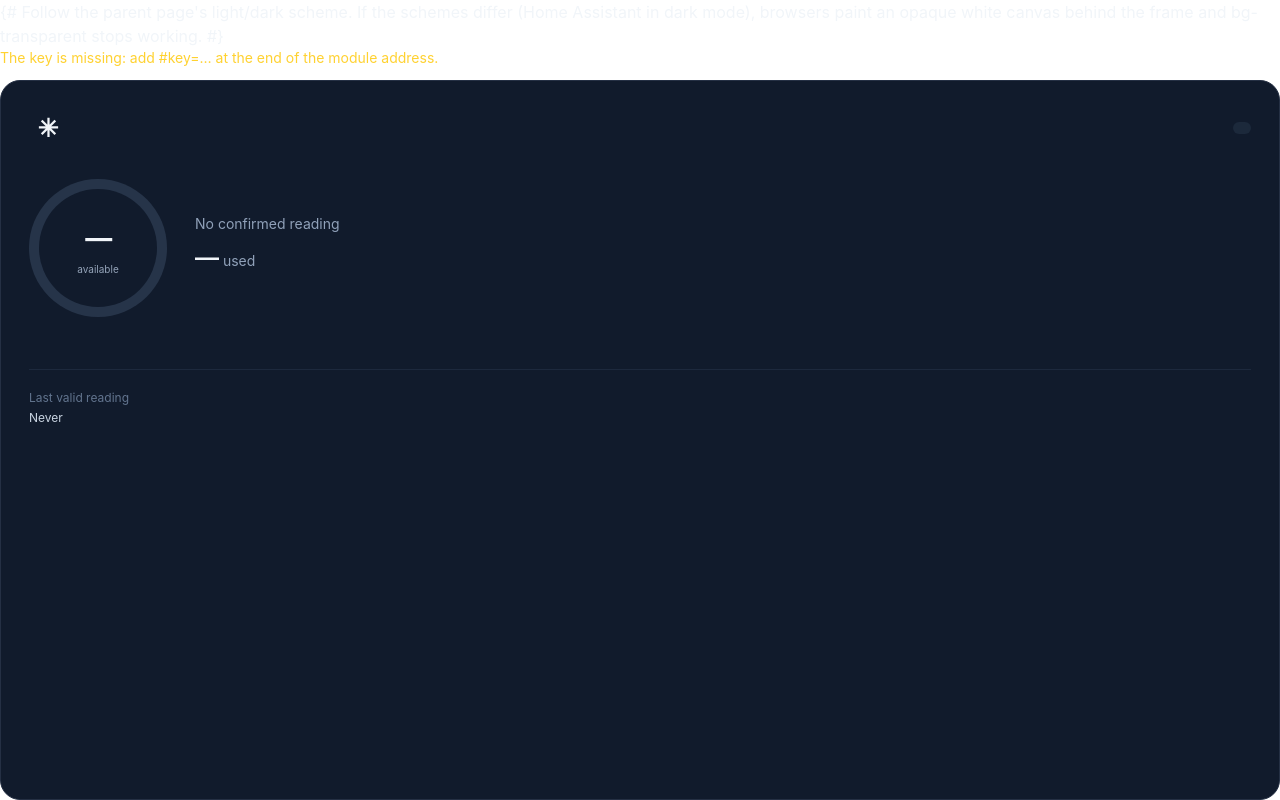
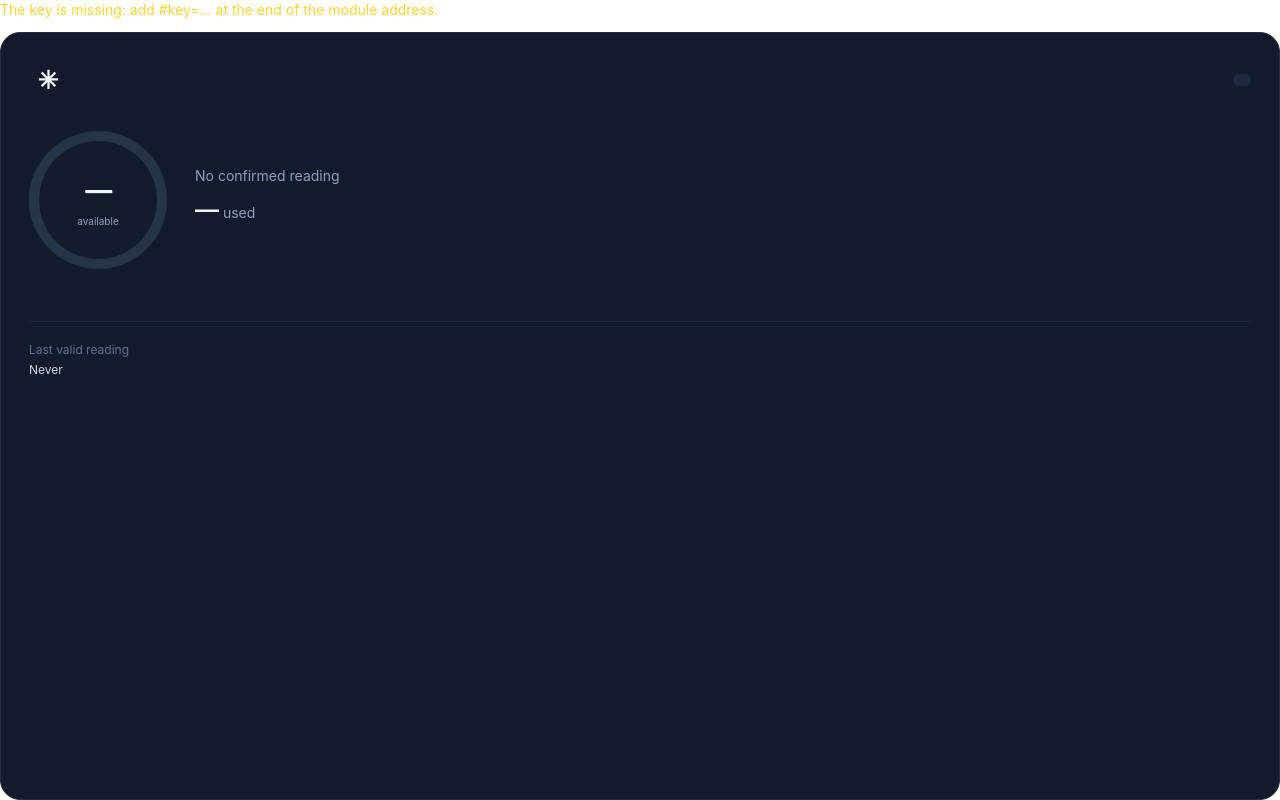
Before and after one commit to cmorato-dev/TokenDash, a Django app: template templates/dashboard/embed.html in a window 1280 px wide. Run offline with Django 5.2, Linux system fonts and the light colour scheme; the template is opened without the code that fills it: values that come from a table or form of the project are taken from there, others are empty; data comes from the database, SQL or seed files in the repository; style sheets or scripts are compiled from the project's sources; parts of the project's set-up code (start-up, migrations or seed data) failed here and were passed over.

Commit message:
Home Assistant embed: stop showing a template comment as text
A {# #} comment only works on one line; the two-line one from bbe2228
was rendered on top of every module and made the frames scroll.

Co-Authored-By: Claude Opus 5.5 <noreply@anthropic.com>

```diff
--- a/dashboard/tests.py
+++ b/dashboard/tests.py
@@ -200,6 +200,8 @@ class HomeAssistantTests(TestCase):
             self.assertEqual(response.status_code, 200)
             self.assertContains(response, text)
             self.assertNotIn('X-Frame-Options', response.headers)
+            # No template syntax leaks into the page (a {# #} comment only works on one line).
+            self.assertNotContains(response, '{#')
         # One module per page: the ChatGPT page has neither Claude nor the chart.
         response = self.client.get(reverse('embed', args=['chatgpt']))
         self.assertNotContains(response, 'data-provider="claude"')
--- a/templates/dashboard/embed.html
+++ b/templates/dashboard/embed.html
@@ -8,8 +8,8 @@
   <meta charset="utf-8">
   <meta name="viewport" content="width=device-width,initial-scale=1">
   <meta name="referrer" content="no-referrer">
-  {# Follow the parent page's light/dark scheme. If the schemes differ (Home Assistant in dark mode),
-     browsers paint an opaque white canvas behind the frame and bg-transparent stops working. #}
+  {% comment %}Follow the parent page's light/dark scheme. If the schemes differ (Home Assistant in dark mode),
+     browsers paint an opaque white canvas behind the frame and bg-transparent stops working.{% endcomment %}
   <meta name="color-scheme" content="light dark">
   <style>
     /* The module fills the whole frame, so no strip shows below it whatever the card height. */
```
